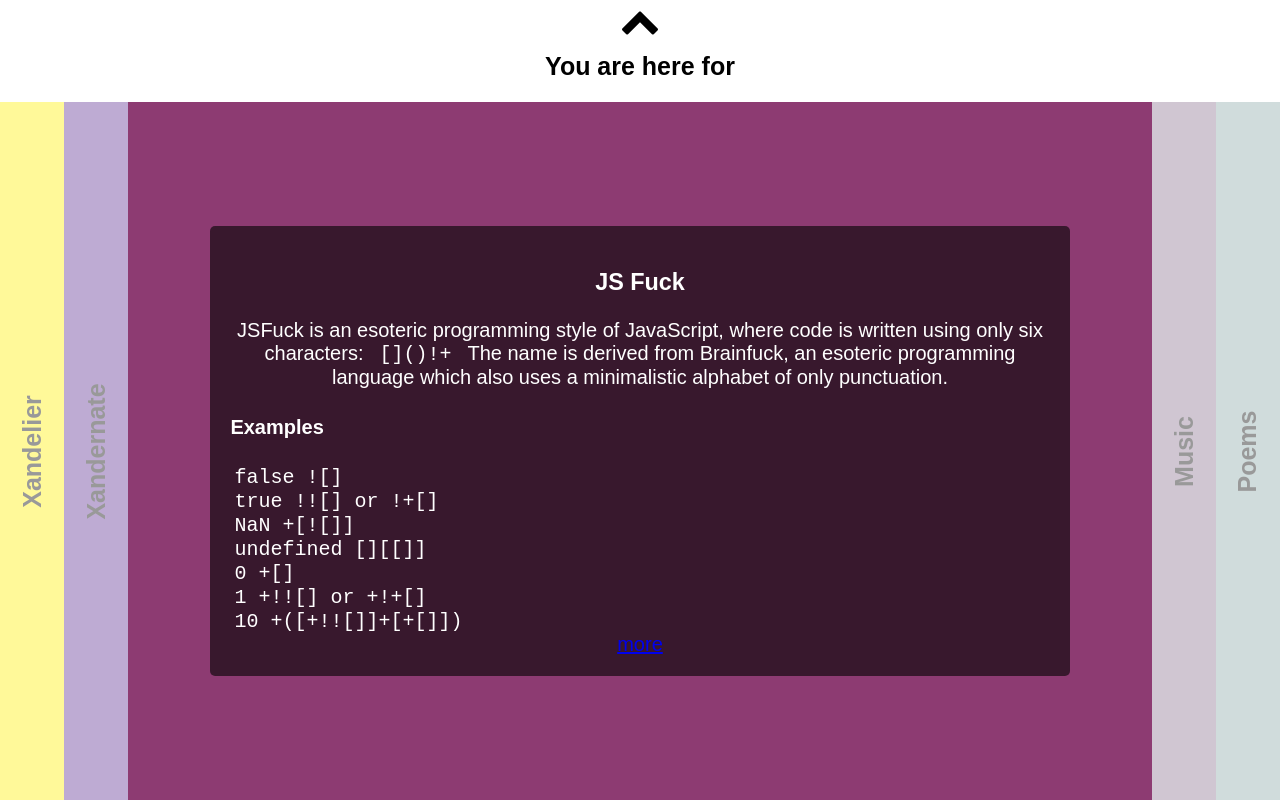
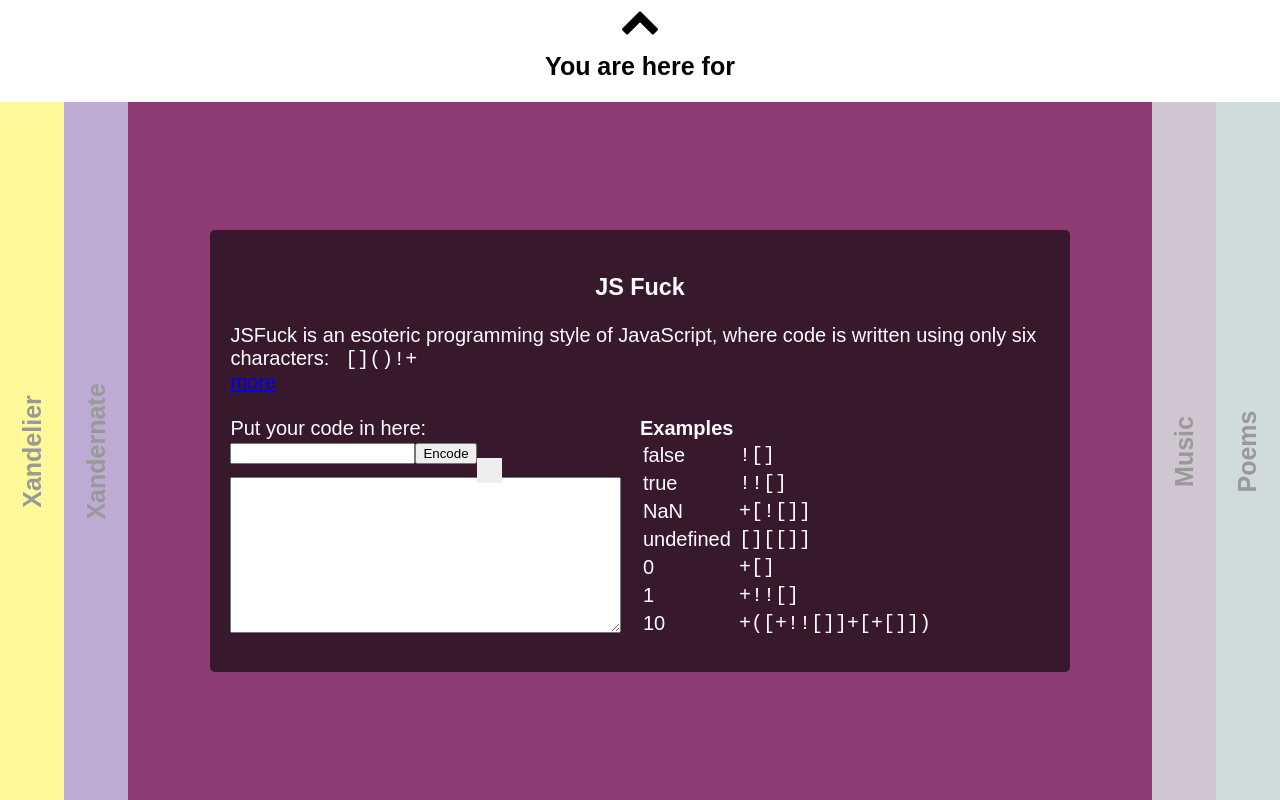
Before and after one commit to AlexandreMorales/alexandremorales.github.io, a React (Create React App) app: page / in a window 1280 px wide. Shown: the part 800-1600 px from the top of the page. Built offline with nearby package versions, Linux system fonts and the light colour scheme.

Commit message:
estrutura básica jsfuck

```diff
--- a/package.json
+++ b/package.json
@@ -4,10 +4,10 @@
   "private": true,
   "dependencies": {
     "font-awesome": "^4.7.0",
-    "react": "^16.4.0",
-    "react-dom": "^16.4.0",
+    "react": "^16.4.1",
+    "react-dom": "^16.4.1",
     "react-scripts": "1.1.4",
-    "xandelier": "^1.0.0"
+    "xandelier": "^1.0.1"
   },
   "scripts": {
     "start": "react-scripts start",
--- /dev/null
+++ b/src/components/Checkbox/index.css
@@ -0,0 +1,65 @@
+/* The container */
+.container {
+    display: block;
+    position: relative;
+    padding-left: 35px;
+    margin-bottom: 12px;
+    cursor: pointer;
+    font-size: 22px;
+    -webkit-user-select: none;
+    -moz-user-select: none;
+    -ms-user-select: none;
+    user-select: none;
+}
+
+/* Hide the browser's default checkbox */
+.container input {
+    position: absolute;
+    opacity: 0;
+    cursor: pointer;
+}
+
+/* Create a custom checkbox */
+.checkmark {
+    position: absolute;
+    top: 0;
+    left: 0;
+    height: 25px;
+    width: 25px;
+    background-color: #eee;
+}
+
+/* On mouse-over, add a grey background color */
+.container:hover input ~ .checkmark {
+    background-color: #ccc;
+}
+
+/* When the checkbox is checked, add a blue background */
+.container input:checked ~ .checkmark {
+    background-color: #2196F3;
+}
+
+/* Create the checkmark/indicator (hidden when not checked) */
+.checkmark:after {
+    content: "";
+    position: absolute;
+    display: none;
+}
+
+/* Show the checkmark when checked */
+.container input:checked ~ .checkmark:after {
+    display: block;
+}
+
+/* Style the checkmark/indicator */
+.container .checkmark:after {
+    left: 9px;
+    top: 5px;
+    width: 5px;
+    height: 10px;
+    border: solid white;
+    border-width: 0 3px 3px 0;
+    -webkit-transform: rotate(45deg);
+    -ms-transform: rotate(45deg);
+    transform: rotate(45deg);
+}
--- /dev/null
+++ b/src/components/Checkbox/index.js
@@ -0,0 +1,11 @@
+import React from 'react';
+
+import './index.css';
+
+export default ({ text }) =>
+    (<div>
+        <label class="container">{text}
+            <input type="checkbox" />
+            <span class="checkmark"></span>
+        </label>
+    </div>)
--- a/src/components/JSFuck/index.css
+++ b/src/components/JSFuck/index.css
@@ -1,3 +1,31 @@
 code {
     padding: 1px 4px;
 }
+
+.jsfuck-container {
+    text-align: left;
+}
+
+.jsfuck-container .compiler {
+    width: 50%;
+    float: left;
+}
+
+.jsfuck-container .compiler .checkbox {
+    display: inline-block;
+}
+
+.jsfuck-container .compiler .result {
+    width: 94%;
+    height: 150px;
+    margin: 1em 0;
+}
+
+.jsfuck-container .examples {
+    width: 50%;
+    float: right;
+}
+
+.jsfuck-container .examples .examples-title {
+    margin: auto;
+}
--- a/src/components/JSFuck/index.js
+++ b/src/components/JSFuck/index.js
@@ -1,27 +1,44 @@
 import React from 'react';
-import "xandelier/Xandelier.js";
+import Checkbox from "../Checkbox";
 import "xandelier/Xandelier.JSFuck.js";
 
 import './index.css';
 
 export default () =>
-    (<div>
-        <p>
+    (<div className="jsfuck-container">
+        <div>
             JSFuck is an esoteric programming style of JavaScript,
             where code is written using only six characters:
             <code> []()!+ </code>
-            The name is derived from Brainfuck, an esoteric programming
-            language which also uses a minimalistic alphabet of only punctuation.
-        </p>
-        <div style={{ textAlign: 'left' }}>
-            <h4>Examples</h4>
-            <code>false     ![]</code><br />
-            <code>true      !![] or !+[]</code><br />
-            <code>NaN       +[![]]</code><br />
-            <code>undefined [][[]]</code><br />
-            <code>0	        +[]</code><br />
-            <code>1	        +!![] or +!+[]</code><br />
-            <code>10	    +([+!![]]+[+[]])</code><br />
+            <br />
+            <a target="_blank" rel="noopener noreferrer" href="https://en.wikipedia.org/wiki/JSFuck">more</a>
         </div>
-        <a href="https://en.wikipedia.org/wiki/JSFuck">more</a>
+        <br />
+        <div>
+            <div className="compiler">
+                <label>Put your code in here:</label>
+                <div>
+                    <input id="input" type="text" />
+                    <button id="encode" type="text">Encode</button>
+                    <div className="checkbox">
+                        <Checkbox title="Wrap with eval" />
+                    </div>
+                </div>
+                <textarea className="result" readOnly></textarea>
+            </div>
+            <div className="examples">
+                <h4 className="examples-title">Examples</h4>
+                <table>
+                    <tbody>
+                        <tr><td>false</td><td><code>![]</code></td></tr>
+                        <tr><td>true </td><td><code>!![]</code></td></tr>
+                        <tr><td>NaN </td><td><code>+[![]]</code></td></tr>
+                        <tr><td>undefined</td><td><code>[][[]]</code></td></tr>
+                        <tr><td>0</td><td><code>+[]</code></td></tr>
+                        <tr><td>1</td><td><code>+!![]</code></td></tr>
+                        <tr><td>10</td><td><code>+([+!![]]+[+[]])</code></td></tr>
+                    </tbody>
+                </table>
+            </div>
+        </div>
     </div>);
```
Also changed, not shown: 1 other file (tests, documents, lock files or other folders).
